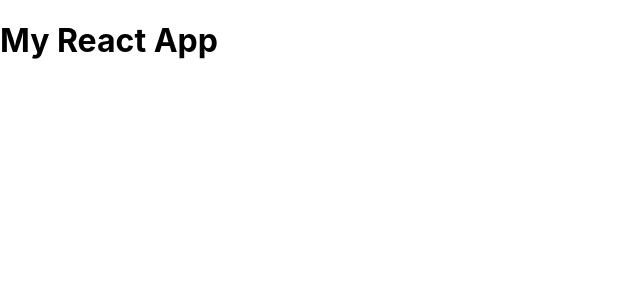
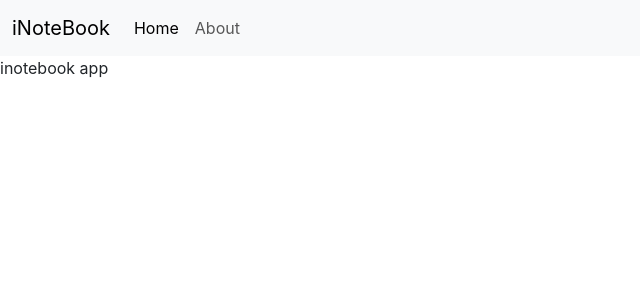
Before and after one commit to Silupradhan/iNoteBook, a React (Create React App) app in the folder inotebook/: page / in a window 1280 px wide. Shown: the top 300 px of the page, without its empty margins (0-640 px from the left). Built offline with nearby package versions, Linux system fonts and the light colour scheme.

Commit message:
Create Navbar and Routers

```diff
--- a/inotebook/public/index.html
+++ b/inotebook/public/index.html
@@ -24,7 +24,8 @@
       work correctly both with client-side routing and a non-root public URL.
       Learn how to configure a non-root public URL by running `npm run build`.
     -->
-    <title>React App</title>
+    <link href="https://cdn.jsdelivr.net/npm/bootstrap@5.3.3/dist/css/bootstrap.min.css" rel="stylesheet" integrity="sha384-QWTKZyjpPEjISv5WaRU9OFeRpok6YctnYmDr5pNlyT2bRjXh0JMhjY6hW+ALEwIH" crossorigin="anonymous">
+    <title>Inotebook-Your note is secure in the cloud</title>
   </head>
   <body>
     <noscript>You need to enable JavaScript to run this app.</noscript>
@@ -39,5 +40,6 @@
       To begin the development, run `npm start` or `yarn start`.
       To create a production bundle, use `npm run build` or `yarn build`.
     -->
+    <script src="https://cdn.jsdelivr.net/npm/bootstrap@5.3.3/dist/js/bootstrap.bundle.min.js" integrity="sha384-YvpcrYf0tY3lHB60NNkmXc5s9fDVZLESaAA55NDzOxhy9GkcIdslK1eN7N6jIeHz" crossorigin="anonymous"></script>
   </body>
 </html>
--- a/inotebook/src/App.js
+++ b/inotebook/src/App.js
@@ -1,10 +1,27 @@
 import './App.css';
+import About from './components/About';
+import Home from './components/Home';
+import Navbar from './components/Navbar';
+import {               // THIS CODE FRAGMENT IS USED FOR REACT ROUTER
+  BrowserRouter as Router,
+  Routes,
+  Route
+} from "react-router-dom";
+
+
 
 function App() {
  return (
-   <div className='app'>
-    <h1>My React App</h1>
-   </div>
+   <>
+   <Router>
+     <Navbar></Navbar>
+
+     <Routes>
+      <Route exact path="/" element={<Home />} />
+      <Route exact path='/about' element={<About/>}> </Route>
+     </Routes>
+     </Router>
+   </>
  )
 }
 
--- /dev/null
+++ b/inotebook/src/components/About.js
@@ -0,0 +1,11 @@
+import React from 'react'
+
+const About = () => {
+  return (
+    <div>
+      <p>this is about</p>
+    </div>
+  )
+}
+
+export default About
--- /dev/null
+++ b/inotebook/src/components/Home.js
@@ -0,0 +1,11 @@
+import React from 'react'
+
+const Home = () => {
+  return (
+    <div>
+      <p>inotebook app</p>
+    </div>
+  )
+}
+
+export default Home
--- /dev/null
+++ b/inotebook/src/components/Navbar.js
@@ -0,0 +1,32 @@
+import React from 'react'
+import { Link } from 'react-router-dom'
+
+const Navbar = () => {
+  return (
+    <>
+      <nav className="navbar navbar-expand-lg bg-body-tertiary">
+  <div className="container-fluid">
+    <Link className="navbar-brand" to="/">iNoteBook</Link>
+    <button className="navbar-toggler" type="button" data-bs-toggle="collapse" data-bs-target="#navbarSupportedContent" aria-controls="navbarSupportedContent" aria-expanded="false" aria-label="Toggle navigation">
+      <span className="navbar-toggler-icon"></span>
+    </button>
+    <div className="collapse navbar-collapse" id="navbarSupportedContent">
+      <ul className="navbar-nav me-auto mb-2 mb-lg-0">
+        <li className="nav-item">
+          <Link className="nav-link active" aria-current="page" to="/">Home</Link>
+        </li>
+        <li className="nav-item">
+          <Link className="nav-link" to="/about">About</Link>
+        </li>
+
+
+      </ul>
+
+    </div>
+  </div>
+</nav>
+    </>
+  )
+}
+
+export default Navbar
```
